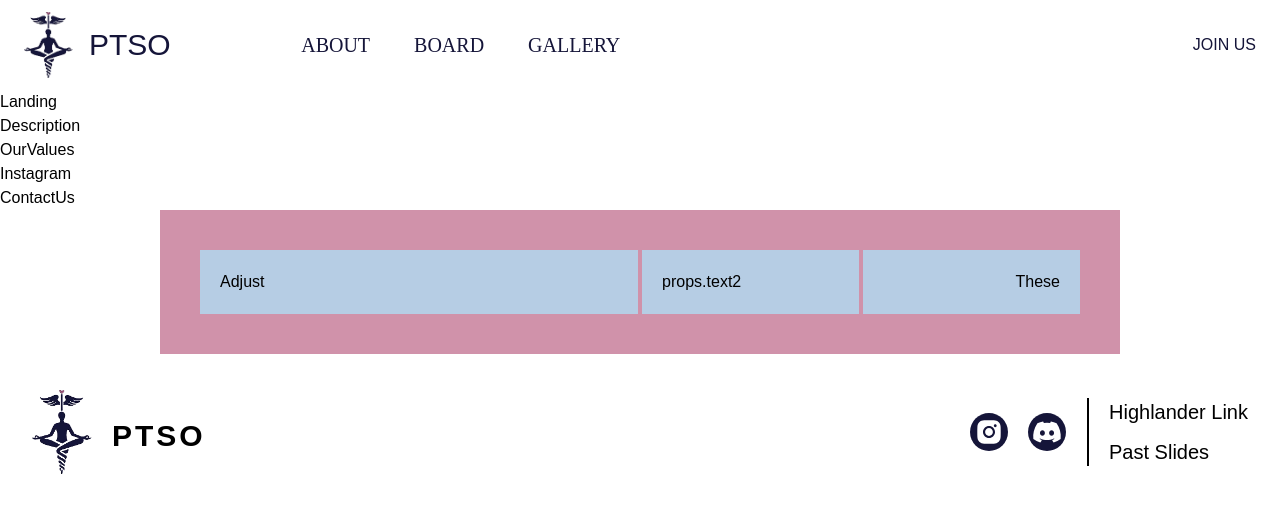
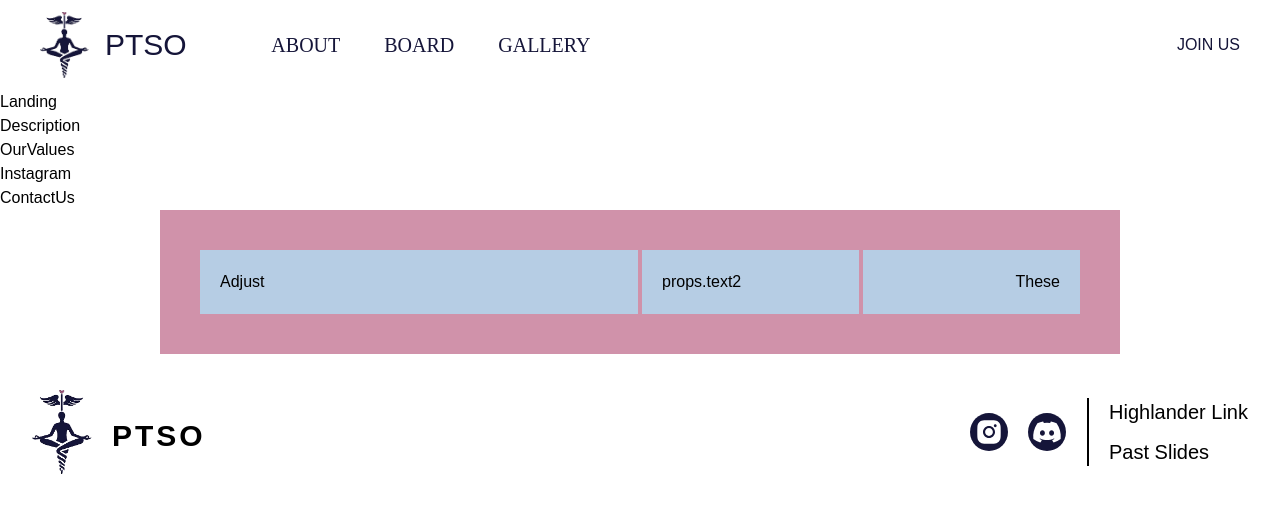
Before and after one commit to acm-ucr/ptso-website, a Next.js app: page / in a window 1280 px wide. Shown: the top 510 px of the page. Built offline with nearby package versions, Linux system fonts and the light colour scheme; a web font is replaced by a local one.

Commit message:
same size

```diff
--- a/src/components/Footer.tsx
+++ b/src/components/Footer.tsx
@@ -1,5 +1,6 @@
 import { footer } from "@/data/FooterLinks";
 import Link from "next/link";
+
 import ptsoLogo from "@/public/ptsoLogo.webp";
 import Image from "next/image";
 
--- a/src/components/Navbar.tsx
+++ b/src/components/Navbar.tsx
@@ -5,9 +5,9 @@ import ptsoLogo from "@/public/ptsoLogo.webp";
 
 const Navbar = () => {
   return (
-    <div className="text-ptso-purple-accent">
+    <div className="text-ptso-purple-accent mx-4">
       <div className="flex items-center justify-between px-6 py-3">
-        <Link href="/" className="flex w-1/5 items-center">
+        <Link href="/" className="flex items-center">
           <Image src={ptsoLogo} alt="PTSO Logo" height={70} width={49} />
           <div className="px-4 text-3xl">PTSO</div>
         </Link>
```
